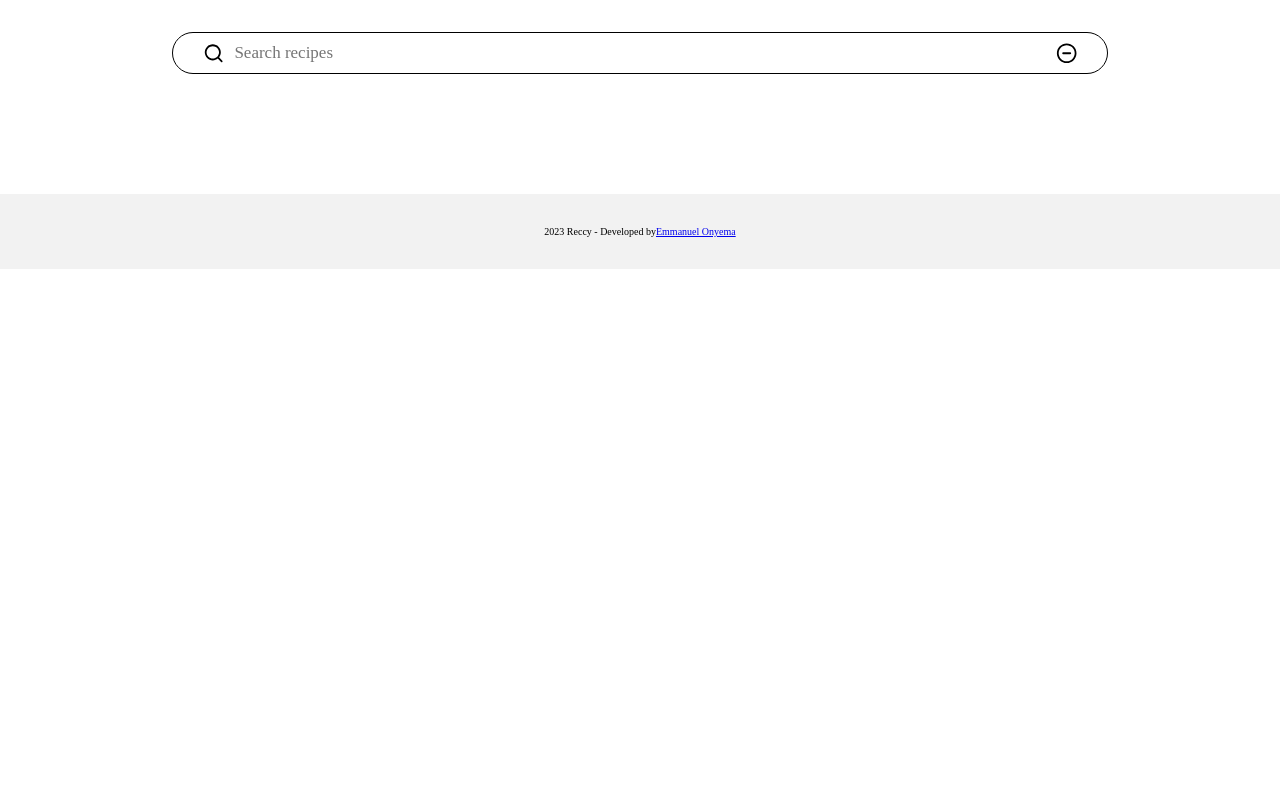
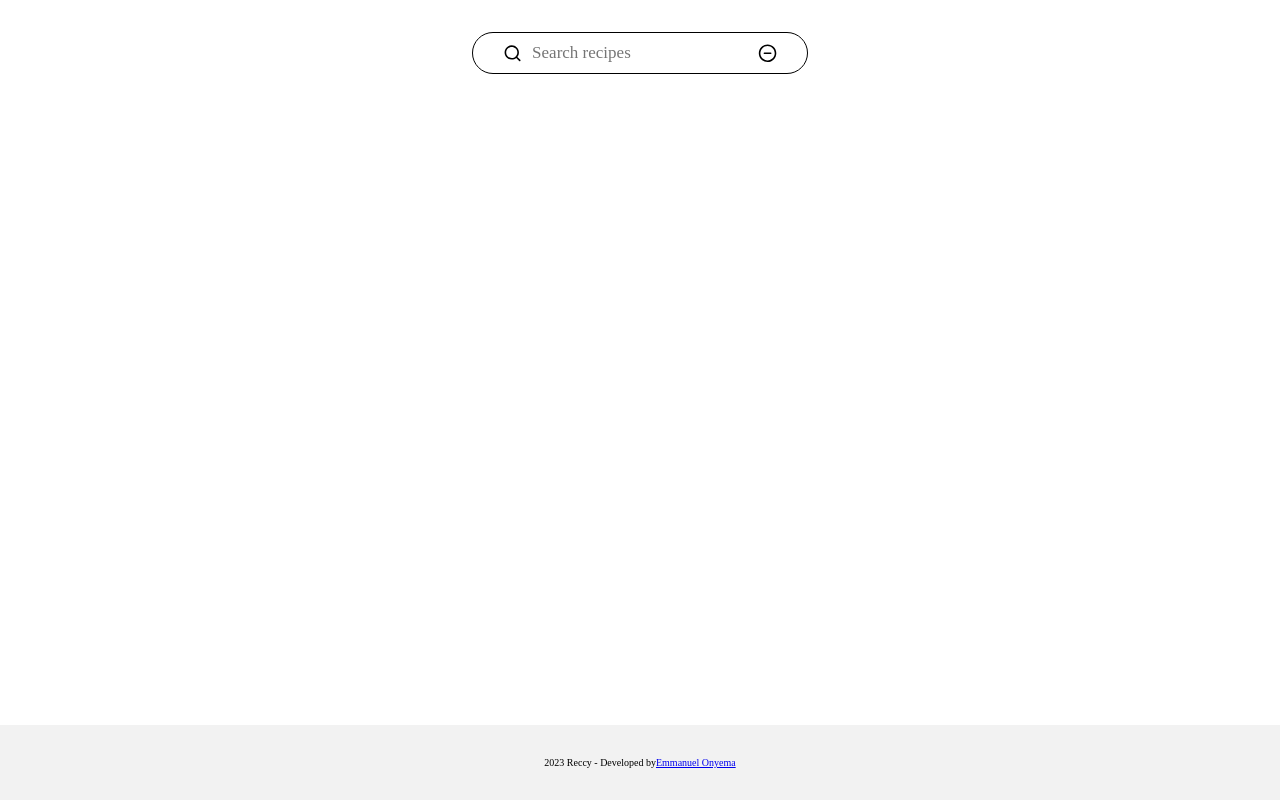
Before and after one commit to cemmanuelonyema/reccy, a React (Vite) app: page / in a window 1280 px wide. Built offline with nearby package versions, Linux system fonts and the light colour scheme.

Commit message:
refactor: fix floating footer

```diff
--- a/src/components/molecules/pagination/Pagination.jsx
+++ b/src/components/molecules/pagination/Pagination.jsx
@@ -53,7 +53,7 @@ export const Pagination = () => {
                                     {`Page ${currentPage + 1}`}{' '}
                                     <Icon iconName="arrow-right" />
                               </span>
-                        </button>
+                         </button>
                   </div>
             ) : (
                   //only one page- render nothing
--- a/src/components/pages/recipes/Recipes.module.scss
+++ b/src/components/pages/recipes/Recipes.module.scss
@@ -1,5 +1,8 @@
-.recipes{
-    &__container{
+.recipes {
+      min-height: 100vh;
+      display: flex;
+      flex-direction: column;
 
-    }
+      &__container {
+      }
 }
--- a/src/components/shared/footer/Footer.module.scss
+++ b/src/components/shared/footer/Footer.module.scss
@@ -1,10 +1,10 @@
-.footer{
+.footer {
       background-color: #f2f2f2;
       padding: 3.2rem 0;
-    &__container{
+      margin-top: auto;
+      &__container {
             display: flex;
             justify-content: center;
             align-items: center;
-
       }
 }
```
Lines whose indentation alone changed are shown as unchanged.
